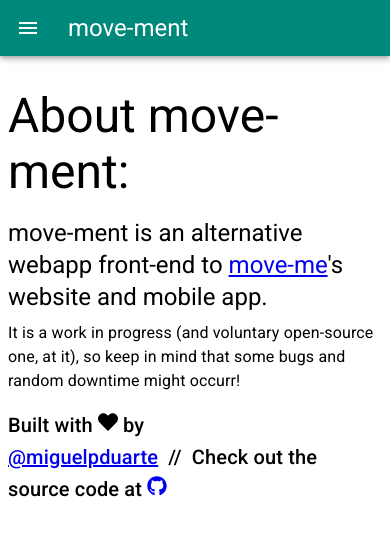
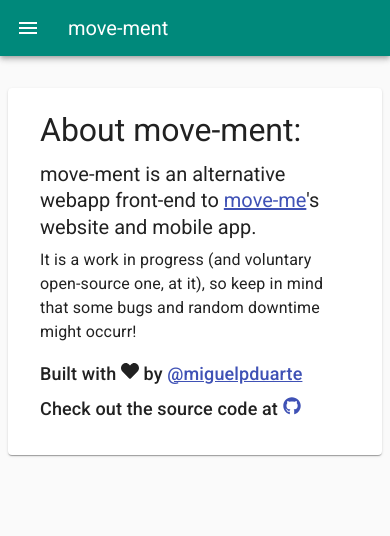
Before and after one commit to miguelpduarte/move-ment, a Gatsby site: page /about in a window 390 px wide. Built offline with nearby package versions, Linux system fonts and the light colour scheme; Gatsby itself is replaced by a stand-in of ours.

Commit message:
Added css baseline (nice stuff btw) and responsive font types. Fixed error handling in requests (but still needs some cleanup imo). Improved look of About page. Added gastby-mui package.

```diff
--- a/gatsby-config.js
+++ b/gatsby-config.js
@@ -5,6 +5,8 @@
         author: "@miguelpduarte",
     },
     plugins: [
+        // See: https://github.com/hupe1980/gatsby-plugin-material-ui/
+        "gatsby-plugin-material-ui",
         "gatsby-plugin-react-helmet",
         // {
         //     resolve: "gatsby-source-filesystem",
--- a/package.json
+++ b/package.json
@@ -15,9 +15,11 @@
   "dependencies": {
     "@material-ui/core": "^4.1.1",
     "@material-ui/icons": "^4.2.0",
+    "@material-ui/styles": "^4.1.2",
     "gatsby": "^2.10.0",
     "gatsby-image": "^2.2.1",
     "gatsby-plugin-manifest": "^2.2.0",
+    "gatsby-plugin-material-ui": "^2.0.1",
     "gatsby-plugin-offline": "^2.2.0",
     "gatsby-plugin-react-helmet": "^3.1.0",
     "gatsby-plugin-sharp": "^2.2.1",
--- a/src/components/CustomThemeProvider.jsx
+++ b/src/components/CustomThemeProvider.jsx
@@ -1,9 +1,8 @@
 import React from "react";
-import { createMuiTheme } from "@material-ui/core/styles";
+import { createMuiTheme, responsiveFontSizes } from "@material-ui/core/styles";
 import { ThemeProvider } from "@material-ui/styles";
 
-const theme = createMuiTheme(
-    {
+const theme = responsiveFontSizes(createMuiTheme({
     palette: {
         primary: {
             main: "#00897b",
@@ -12,8 +11,7 @@
             main: "#388e3c",
         },
     },
-    }
-);
+}));
 
 const CustomThemeProvider = ({children}) => (
     <ThemeProvider theme={theme}>
--- a/src/components/Layout.jsx
+++ b/src/components/Layout.jsx
@@ -1,12 +1,11 @@
 import React from "react";
 import PropTypes from "prop-types";
+import { CssBaseline } from "@material-ui/core";
 import { makeStyles } from "@material-ui/core/styles";
 import { useStaticQuery, graphql } from "gatsby";
 import CustomThemeProvider from "./CustomThemeProvider";
 import Navbar from "./Navbar";
 import Helmet from "react-helmet";
-
-import "./layout.css";
 
 const useStyles = makeStyles(theme => ({
     content: {
@@ -30,6 +29,7 @@
 
     return (
         <CustomThemeProvider>
+            <CssBaseline/>
             <Navbar siteTitle={data.site.siteMetadata.title}/>
             <main className={classes.content}>{children}</main>
             {/* Including fonts for Material UI */}
--- a/src/components/StopPageRoot.jsx
+++ b/src/components/StopPageRoot.jsx
@@ -16,7 +16,7 @@
 
     return (
         <Layout>
-            <SEO title={`Schedule for ${stop_name}`} />
+            <SEO title={stop_name ? `Schedule for ${stop_name}` : "Invalid Stop ID"} />
             <StopSchedule stop_name={stop_name} provider_name={provider_name} stop_id={stop_id} />
         </Layout>
     );
--- a/src/components/StopSchedule.jsx
+++ b/src/components/StopSchedule.jsx
@@ -15,7 +15,7 @@
 // });
 
 const StopSchedule = ({provider_name, stop_name, stop_id}) => {
-    const [error, setError] = useState(null);
+    const [error, setError] = useState("");
     const [schedule, setSchedule] = useState(() => {
         if (!provider_name || !stop_name || !stop_id) {
             setError("Invalid Stop ID!");
@@ -41,7 +41,7 @@
         try {
             const new_schedule = await nextArrivals(stop_id, provider_name);
             setSchedule(new_schedule);
-            setError(null);
+            setError("");
         } catch (err) {
             setError(err);
         }
--- a/src/components/layout.css
+++ /dev/null
@@ -1,3 +0,0 @@
-body {
-    margin: 0;
-}
--- a/src/pages/about.js
+++ b/src/pages/about.js
@@ -1,15 +1,22 @@
 import React from "react";
 import Layout from "../components/Layout";
 import SEO from "../components/Seo";
-import { Typography, Grid } from "@material-ui/core";
+import { Typography, Grid, Card, CardContent } from "@material-ui/core";
 import { makeStyles } from "@material-ui/core/styles";
 import { FaHeart, FaGithub } from "react-icons/fa";
 
-const useStyles = makeStyles(theme => ({
+const useStyles = makeStyles(theme => {console.log(theme); return ({
     spaceTop: {
         marginTop: theme.spacing(2),
     },
-}));
+    card: {
+        padding: theme.spacing(1, 2),
+    },
+    link: {
+        color: theme.palette.primary.main,
+        // textDecoration: "none",
+    },
+});});
 
 const AboutPage = () => {
     const classes = useStyles();
@@ -19,20 +26,25 @@
             <SEO title="About" />
             <Grid container justify="center">
                 <Grid item xs={12} md={8}>
+                    <Card className={classes.card}>
+                        <CardContent>
                             <Typography gutterBottom variant="h3">
                             About move-ment:
                             </Typography>
                             <Typography gutterBottom variant="h5">
-                        move-ment is an alternative webapp front-end to <a href="http://move-me.mobi">move-me</a>'s website and mobile app.
+                            move-ment is an alternative webapp front-end to <a className={classes.link} href="http://move-me.mobi">move-me</a>'s website and mobile app.
                             </Typography>
                             <Typography gutterBottom variant="body1">
                             It is a work in progress (and voluntary open-source one, at it), so keep in mind that some bugs and random downtime might occurr!
                             </Typography>
-                    <Typography className={classes.spaceTop} gutterBottom variant="h6">
-                        <span>Built with <FaHeart/> by <a href="https://miguelpduarte.me">@miguelpduarte</a></span>
-                        <span style={{marginLeft: "0.5em", marginRight: "0.5em"}}>//</span>
-                        <span>Check out the source code at <a href="https://github.com/miguelpduarte/move-ment"><FaGithub/></a></span>
+                            <Typography gutterBottom className={classes.spaceTop} variant="h6">
+                            Built with <FaHeart/> by <a className={classes.link} href="https://miguelpduarte.me">@miguelpduarte</a>
                             </Typography>
+                            <Typography variant="h6">
+                            Check out the source code at <a className={classes.link} href="https://github.com/miguelpduarte/move-ment"><FaGithub/></a>
+                            </Typography>
+                        </CardContent>
+                    </Card>
                 </Grid>
             </Grid>
         </Layout>
```
Also changed, not shown: src/requests/move_me_api.js (+11 -6 lines), 1 other file. Lines whose indentation alone changed are shown as unchanged.
